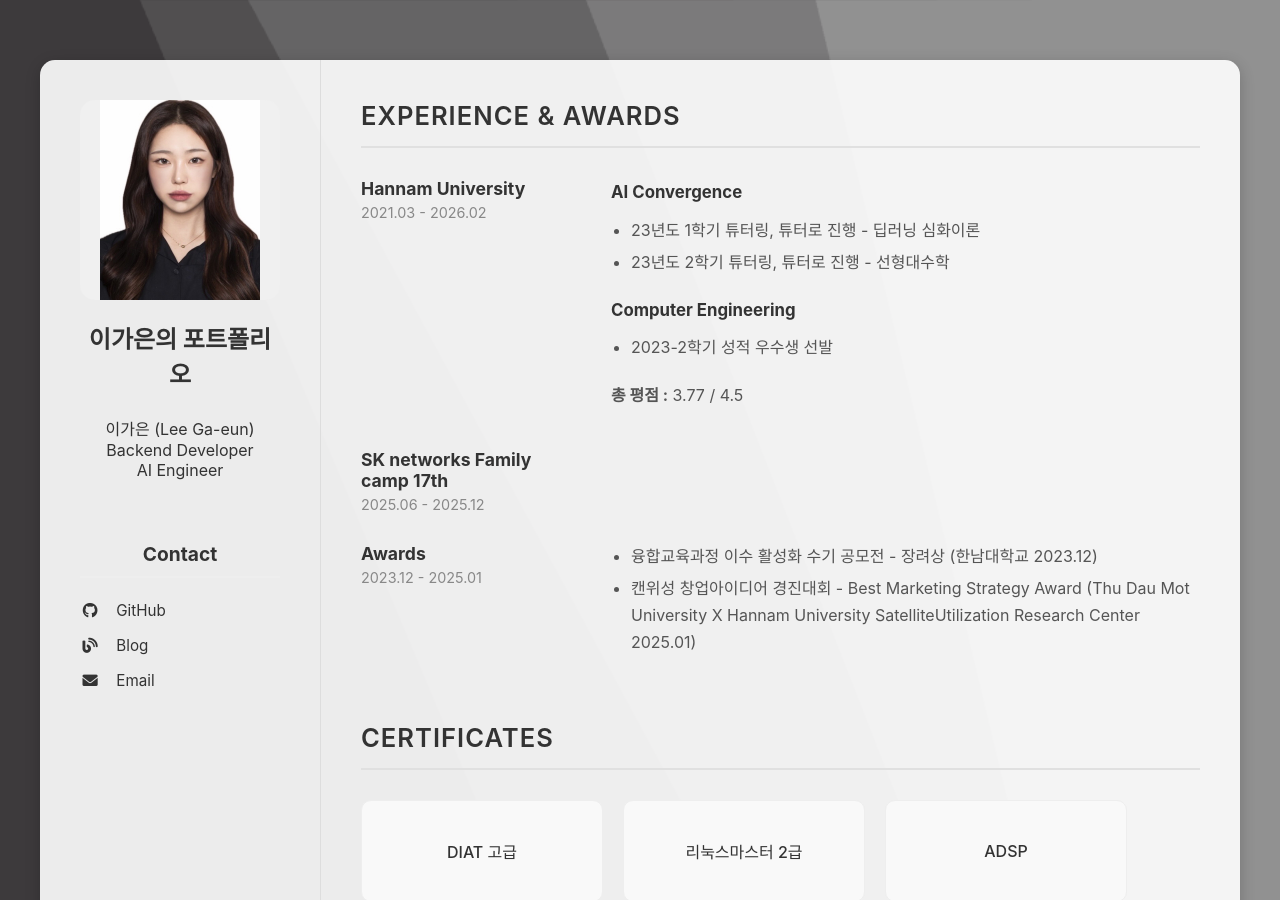
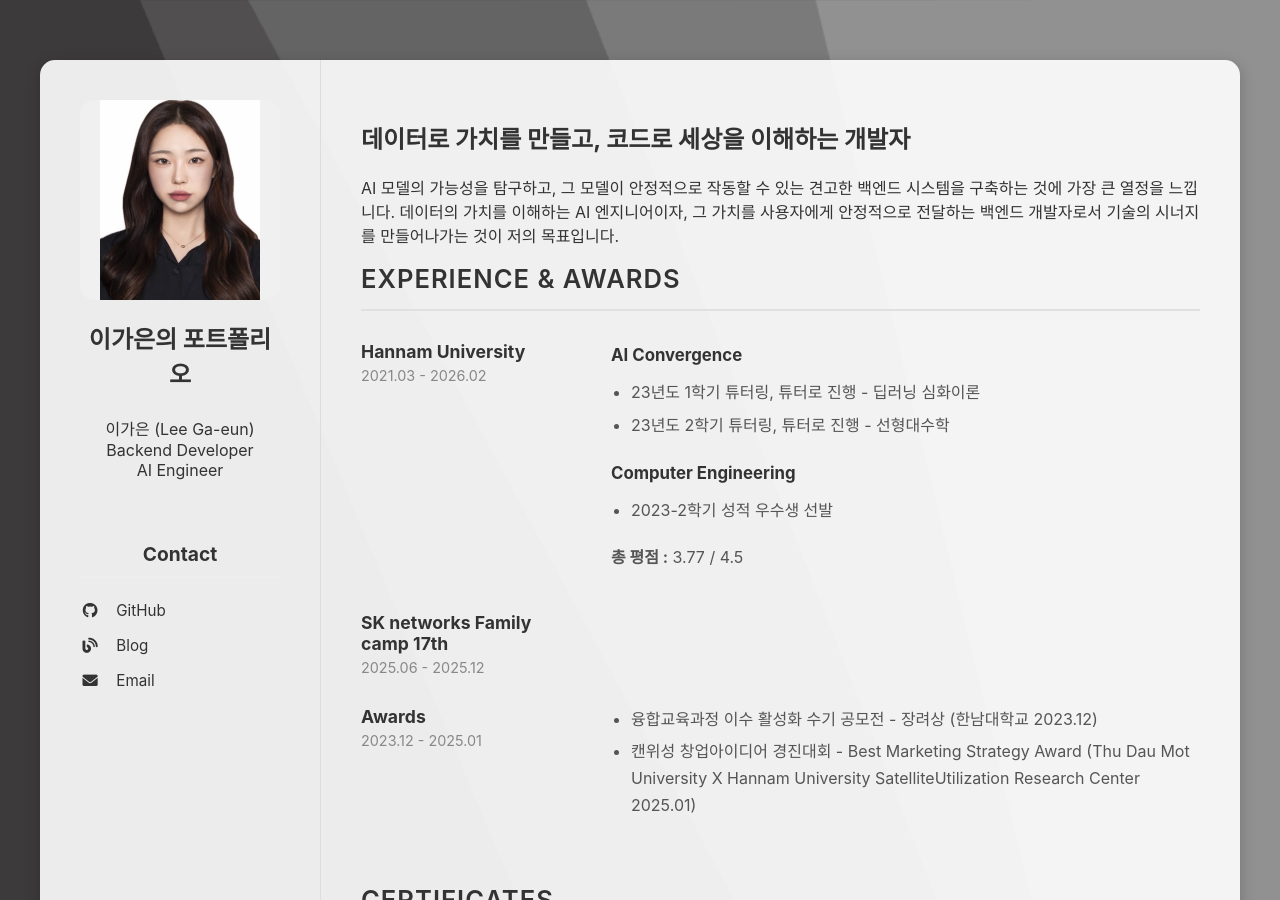
Before and after one commit to Leegaeune/Leegaeune.github.io, a Jekyll site: the page built from index.md, in a window 1280 px wide and 900 px high. Built offline with Jekyll 4.4.1, drawn with Linux system fonts in a browser that asks for light colours.

Commit message:
Update index.md

```diff
--- a/index.md
+++ b/index.md
@@ -2,6 +2,12 @@
 layout: default
 title: Home
 ---
+<section class="hero-section">
+  <h1>데이터로 가치를 만들고, 코드로 세상을 이해하는 개발자</h1>
+  <p>
+    AI 모델의 가능성을 탐구하고, 그 모델이 안정적으로 작동할 수 있는 견고한 백엔드 시스템을 구축하는 것에 가장 큰 열정을 느낍니다. 데이터의 가치를 이해하는 AI 엔지니어이자, 그 가치를 사용자에게 안정적으로 전달하는 백엔드 개발자로서 기술의 시너지를 만들어나가는 것이 저의 목표입니다.
+  </p>
+</section>
 
 <h2 class="section-title">Experience & Awards</h2>
 <section class="experience-section">
```
